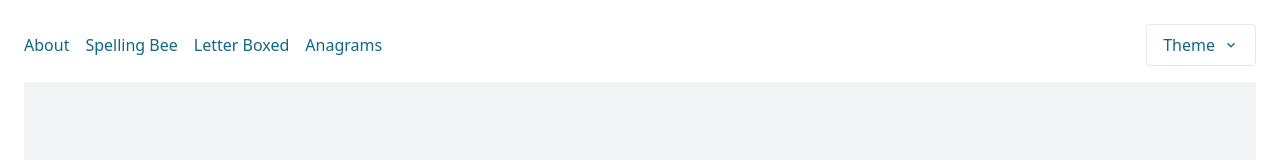
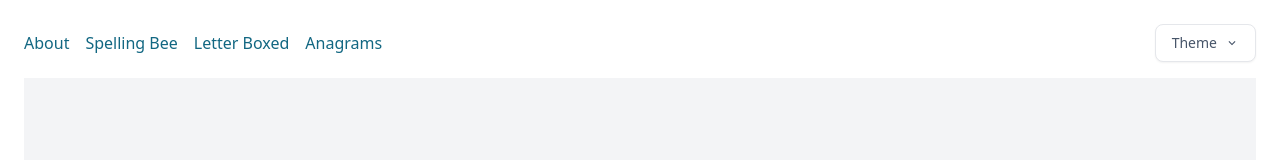
Before and after one commit to k-gerner/kyle-personal-website, a React (Create React App) app in the folder frontend/: page /about in a window 1280 px wide. Shown: the top 160 px of the page. Built offline with nearby package versions, Linux system fonts and the light colour scheme.

Commit message:
style theme picker better

```diff
--- a/frontend/src/components/ThemePicker.tsx
+++ b/frontend/src/components/ThemePicker.tsx
@@ -2,6 +2,7 @@ import React, { useState, useRef, useEffect } from "react";
 import { MdExpandLess, MdExpandMore } from "react-icons/md";
 import { PiSunHorizon } from "react-icons/pi";
 
+const defaultButtonStyle = "rounded-lg py-2 px-4 inline-flex items-center gap-x-2 border border-gray-200 hover:bg-primary-base text-center text-sm transition-all shadow-sm hover:shadow-lg text-slate-600 hover:text-text-contrast hover:bg-primary-base hover:border-primary-base focus:text-text-contrast focus:bg-primary-highlight focus:border-primary-base active:border-primary-highlight active:text-text-contrast active:bg-primary-highlight";
 
 export const ThemePicker = () => {
     const [dropdownOpen, setDropdownOpen] = useState(false);
@@ -52,7 +53,7 @@ export const ThemePicker = () => {
             {/* Parent Button */}
             <button
                 onClick={toggleDropdown}
-                className="px-4 py-2 bg-background-base text-primary-highlight rounded hover:bg-gray-300 border"
+                className={`px-4 py-2 bg-background-base text-primary-highlight rounded hover:bg-gray-300 border ${defaultButtonStyle}`}
             >
                 <div className="flex flex-row gap-2 items-center">
                     <span>Theme</span>
```
